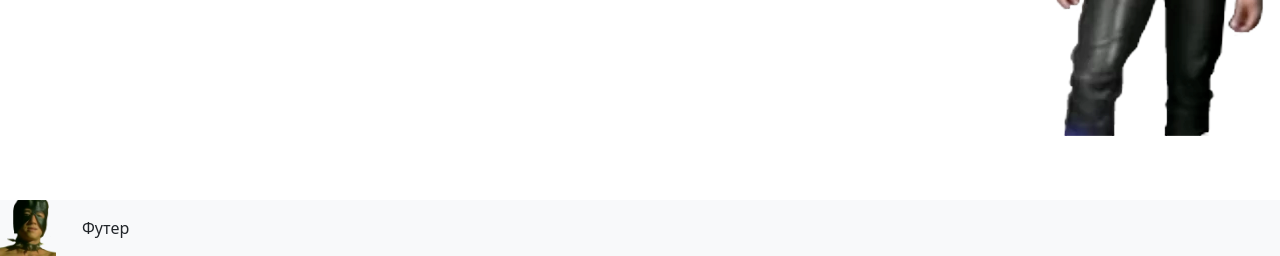
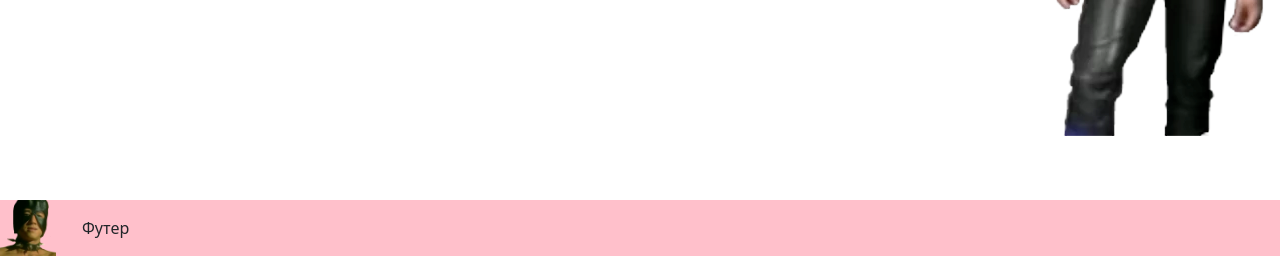
Before and after one commit to solravn/phpls, a PHP site: page / in a window 1280 px wide. Shown: the part 544-800 px from the top of the page. Run offline with PHP 8.4, Linux system fonts and the light colour scheme.

Commit message:
gaybar here

```diff
--- a/app/view/template.php
+++ b/app/view/template.php
@@ -19,6 +19,7 @@
     }
 
     footer {
+        background-color: pink;
         background-image: url("/img/gachiface.png");
         background-size: contain;
         background-position: left;
@@ -68,7 +69,7 @@
                 </div>
         </main>
 
-        <footer class="footer py-3 bg-light">
+        <footer class="footer py-3">
             <div class="container">
                 <span>Футер</span>
             </div>
```
